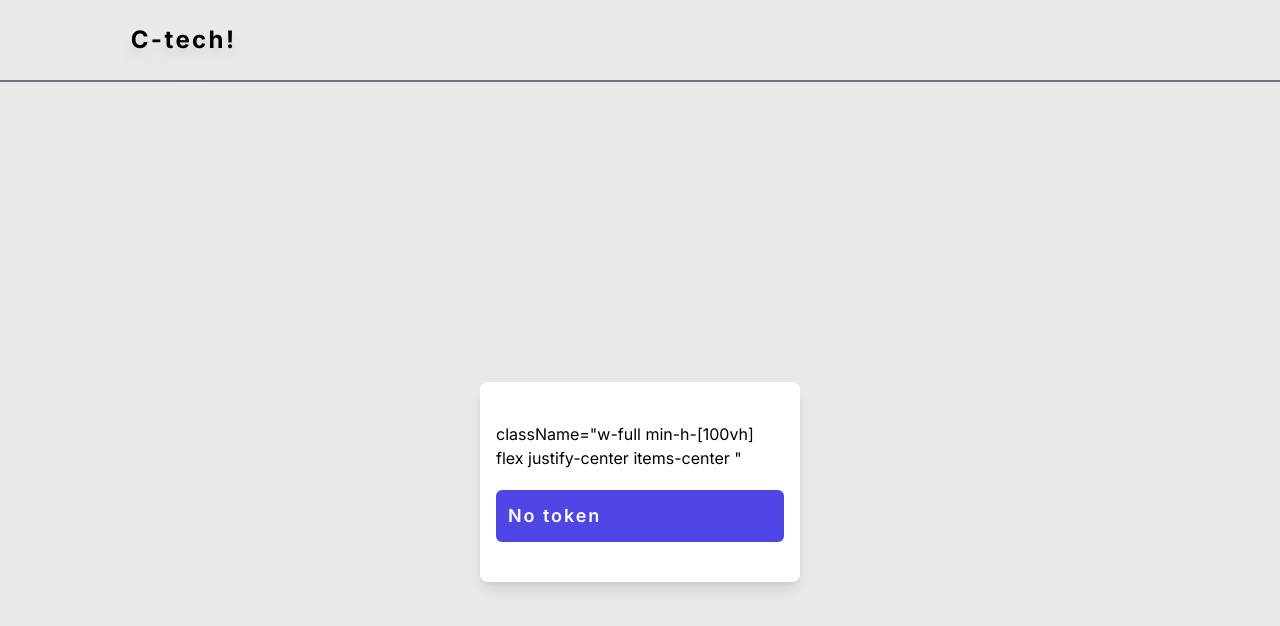
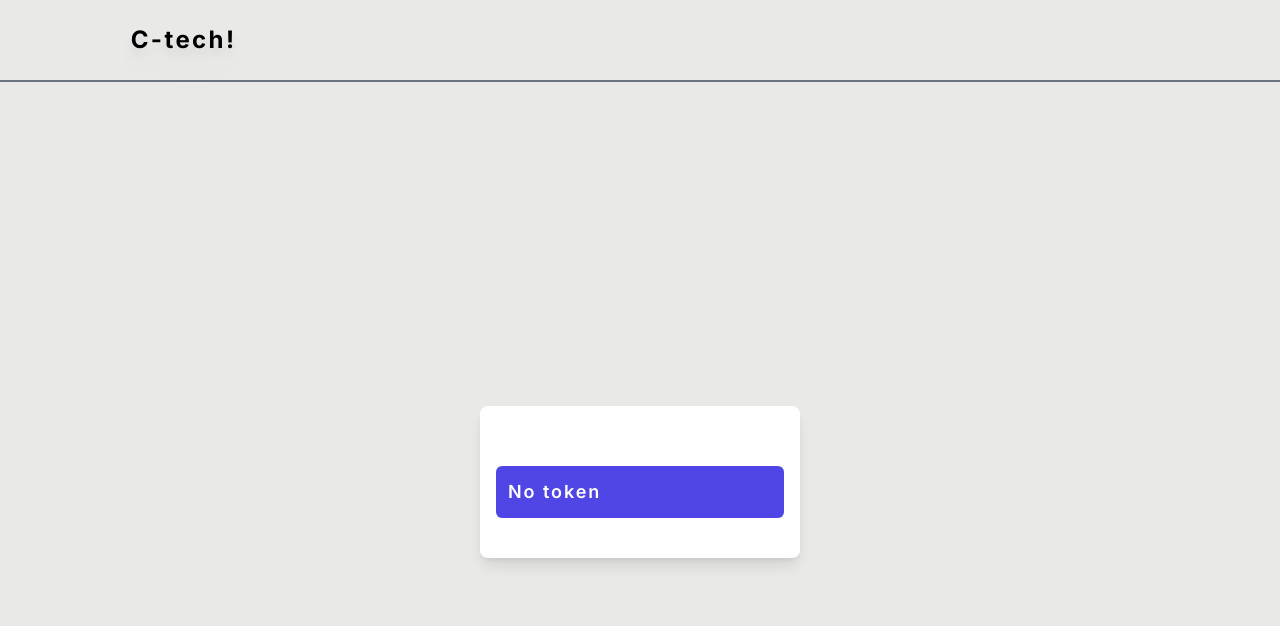
Before and after one commit to MusiliC/authentication-email-verification-password-reset, a Next.js app: page /verifyemail in a window 1280 px wide. Shown: the top 626 px of the page. Built offline with nearby package versions, Linux system fonts and the light colour scheme.

Commit message:
ine details

```diff
--- a/src/app/forgotpassword/page.tsx
+++ b/src/app/forgotpassword/page.tsx
@@ -27,7 +27,7 @@ function ForgotPassword() {
   };
 
   return (
-    <section className="w-full min-h-[100vh] flex justify-center items-center ">
+    <section className="w-full min-h-[80vh] md:min-h-[100vh] flex justify-center items-center ">
       <div className="mainContainer">
         <h1 className="text-base md:text-lg font-bold text-center text-[#000]">
           {loading ? "Processing" : "Your Email"}{" "}
--- a/src/app/login/page.tsx
+++ b/src/app/login/page.tsx
@@ -40,7 +40,7 @@ const Login = () => {
   }, [user]);
 
   return (
-    <section className="w-full min-h-[100vh] flex justify-center items-center ">
+    <section className="w-full min-h-[80vh] md:min-h-[100vh] flex justify-center items-center ">
       <div className="mainContainer">
         <h1 className="text-base md:text-lg font-bold text-center text-[#000]">
           {loading ? "Processing" : "Login"}{" "}
--- a/src/app/profile/[id]/page.tsx
+++ b/src/app/profile/[id]/page.tsx
@@ -20,7 +20,7 @@ function UserProfile({ params }: any) {
     }
   };
   return (
-    <section className="w-full min-h-[100vh] flex justify-center items-center ">
+    <section className="w-full min-h-[80vh] md:min-h-[100vh] flex justify-center items-center ">
       <div className="mainContainer">
         <h1 className="text-base md:text-lg font-bold text-center text-[#000]">
           UserProfile Page
--- a/src/app/profile/page.tsx
+++ b/src/app/profile/page.tsx
@@ -39,7 +39,7 @@ function Profile() {
   };
 
   return (
-    <section className="w-full min-h-[100vh] flex justify-center items-center ">
+    <section className="w-full min-h-[80vh] md:min-h-[100vh] flex justify-center items-center ">
       <div className="mainContainer">
         <h1 className="text-base md:text-lg font-bold text-center text-[#000]">
           {loading ? "Processing" : " Profile Page"}
--- a/src/app/signup/page.tsx
+++ b/src/app/signup/page.tsx
@@ -44,7 +44,7 @@ const SignUp = () => {
   }, [user]);
 
   return (
-    <section className="w-full min-h-[100vh] flex justify-center items-center ">
+    <section className="w-full min-h-[80vh] md:min-h-[100vh] flex justify-center items-center ">
       <div className="mainContainer">
         <h1 className="text-sm md:text-lg font-bold text-center text-[#000]">
           {loading ? "Processing" : "Sign Up"}{" "}
--- a/src/app/verifyemail/page.tsx
+++ b/src/app/verifyemail/page.tsx
@@ -19,7 +19,7 @@ export default function verifyEmailPage() {
       console.log(res.data);
     } catch (error: any) {
       setError(true);
-      toast.error(error.message)
+      toast.error(error.message);
       console.log(error);
     } finally {
       setLoading(false);
@@ -45,10 +45,9 @@ export default function verifyEmailPage() {
   }, [token]);
 
   return (
-    <section className="w-full min-h-[100vh] flex justify-center items-center ">
+    <section className="w-full min-h-[80vh] md:min-h-[100vh] flex justify-center items-center ">
       <div className="mainContainer">
         <div>
-          className="w-full min-h-[100vh] flex justify-center items-center "
           <h2 className="p-3 bg-[#4f46e5]  mt-5 rounded-md ">
             <span className="text-[#ffff] font-semibold  md:text-lg tracking-[0.12rem]">
               {token
--- a/src/app/verifyforgotpasswordtoken/page.tsx
+++ b/src/app/verifyforgotpasswordtoken/page.tsx
@@ -40,7 +40,7 @@ function VerifyForgotPassword() {
   }, []);
 
   return (
-    <section className="w-full min-h-[100vh] flex justify-center items-center">
+    <section className="w-full min-h-[80vh] md:min-h-[100vh] flex justify-center items-center">
       <div className="mainContainer">
         <h1 className="text-base md:text-lg font-bold text-center text-[#000]">
           {loading ? "Processing" : "Reset Password"}
```
